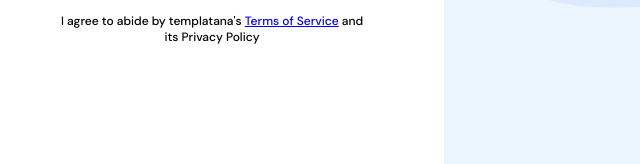
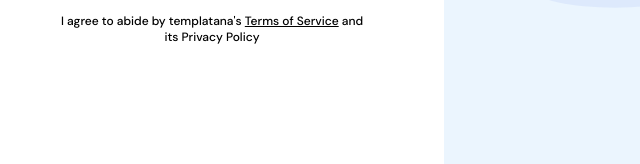
Before and after one commit to ol7ando/Templatana, a plain HTML site: page index.html in a window 1280 px wide. Shown: the part 633-797 px from the top of the page, 20-660 px from the left. Drawn offline with Linux system fonts and the light colour scheme.

Commit message:
tamplana

```diff
--- a/index.html
+++ b/index.html
@@ -57,6 +57,9 @@
         .terms{
             font-size: 12px;
         }
+        .ot{
+           color: black;
+        }
         .right{
             background-color: #EBF5FE; width: 100%;height: 100%;overflow: hidden;display: flex;align-items: center;justify-content: center;
         }
@@ -115,7 +118,7 @@
                 <div>
                     <p>
                         <center class="terms">
-                            I agree to abide by templatana's <a href="#">Terms of Service</a> and its Privacy Policy
+                            I agree to abide by templatana's <a href="#" class="ot">Terms of Service</a> and its Privacy Policy
                         </center>
                     </p>
                 </div>
```
